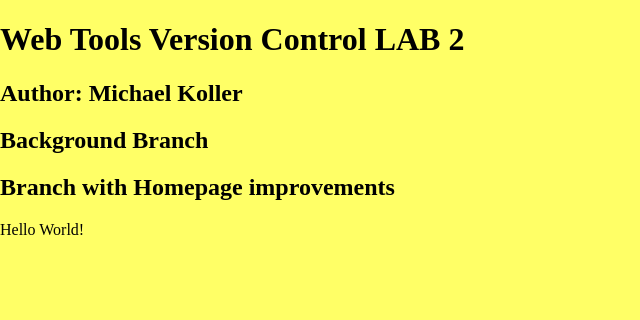
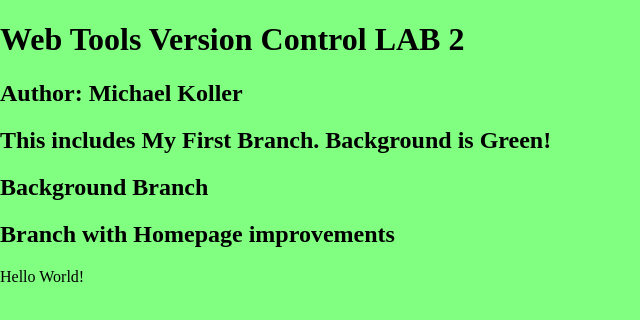
Before and after one commit to kollerm/Webtools-github-intro-Koller, a plain HTML site: page index.html in a window 1280 px wide. Shown: the whole page, without its empty margins (0-640 px from the left). Drawn offline with nearby package versions, Linux system fonts and the light colour scheme.

Commit message:
VC Lab 2 commit 2
An additional <h2> tag was added and the background was changed to green.

```diff
--- a/_css/main.css
+++ b/_css/main.css
@@ -8,8 +8,8 @@ html {
   -webkit-text-size-adjust: 100%;
 }
 html, body  {
+    background-color:#80ff80;
 	margin: 0;
-    background-color:#FFFF66;
 }
 /* Correct `block` display not defined in IE 8/9.*/
 article,aside,details,figcaption,figure,footer,header,main,nav,section,summary {
--- a/index.html
+++ b/index.html
@@ -16,6 +16,7 @@
     <header>
 	<h1>Web Tools Version Control LAB 2</h1>
         <h2>Author: Michael Koller</h2>
+        <h2>This includes My First Branch. Background is Green!</h2>
     </header>
     <nav id="pageNav">
     </nav>
```
